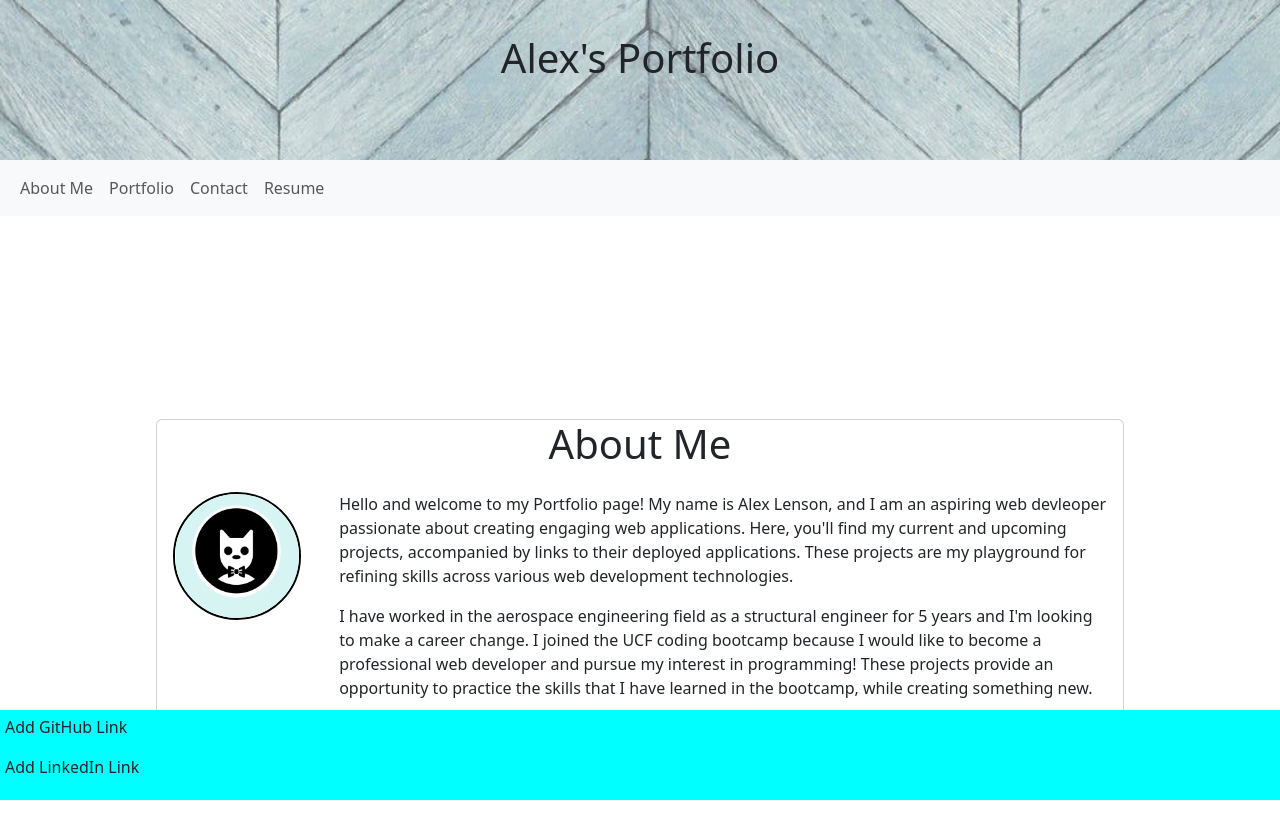
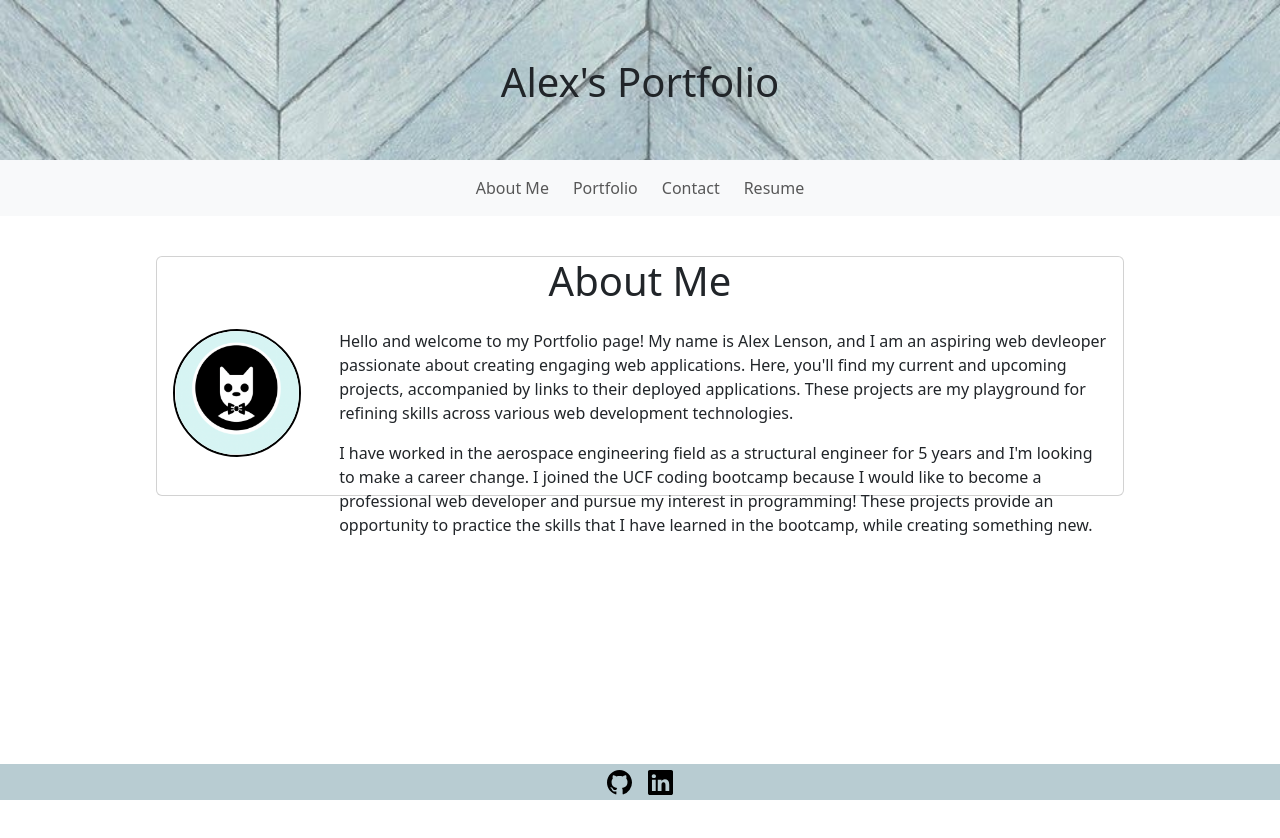
Before and after one commit to AlexLenson/React-Portfolio, a React (Vite) app: page / in a window 1280 px wide. Shown: the top 838 px of the page. Built offline with nearby package versions, Linux system fonts and the light colour scheme.

Commit message:
centered navbar and added gap to list items

```diff
--- a/package.json
+++ b/package.json
@@ -14,6 +14,7 @@
     "emailjs": "^4.0.3",
     "emailjs-com": "^3.2.0",
     "react": "^18.2.0",
+    "react-bootstrap-icons": "^1.10.3",
     "react-dom": "^18.2.0",
     "react-router-dom": "^6.11.1",
     "validator": "^13.11.0"
--- a/src/components/Footer.jsx
+++ b/src/components/Footer.jsx
@@ -1,12 +1,15 @@
-
+import { Github } from "react-bootstrap-icons"
+import { Linkedin } from "react-bootstrap-icons"
 
 function Footer () {
     return(
     <footer className="sticky-bottom">
-        <p>Add GitHub Link</p>
-        <p>Add LinkedIn Link</p>
+        <div className="d-flex justify-content-center gap-3">
+            <a href="https://github.com/AlexLenson"><Github size={25} color="black"/></a>
+                <a href="https://www.linkedin.com/in/mark-lenson/"><Linkedin size={25} color="black"/></a>
+        </div>
     </footer>
     )
 }
 
-export default Footer
+export default Footer;
--- a/src/components/Header.jsx
+++ b/src/components/Header.jsx
@@ -3,7 +3,7 @@ import heroImage from '../assets/chevron.jpg'
 function Header () {
     return (
         <header>
-            <h1 className='text-center mt-4'>Alex's Portfolio</h1>
+            <h1 className='text-center mt-5'>Alex's Portfolio</h1>
         </header>
     )
 }
--- a/src/components/Nav.jsx
+++ b/src/components/Nav.jsx
@@ -15,8 +15,8 @@ function Nav() {
                 >
                     <span className="navbar-toggler-icon"></span>
                 </button>
-                <div className="collapse navbar-collapse" id="navbarNavDropdown">
-                    <ul className="navbar-nav">
+                <div className="collapse navbar-collapse justify-content-center" id="navbarNavDropdown">
+                    <ul className="navbar-nav gap-2">
                         <li className="nav-item">
                             <Link className="nav-link" to="/about">About Me</Link>
                         </li>
--- a/src/components/Portfolio.jsx
+++ b/src/components/Portfolio.jsx
@@ -5,7 +5,7 @@ import Project from './Project';
 
 function Portfolio() {
     return (
-        <div className="portfolio row d-flex justify-content-center flex-wrap gap-3">
+        <div className="portfolio row d-flex justify-content-center flex-wrap gap-3 pt-4">
             {projectData.map((project, index) => (
                 <Project
                     key={index}
--- a/src/index.css
+++ b/src/index.css
@@ -15,9 +15,12 @@ header{
 
 main{
   display: flex;
-  align-items: center;
   justify-content: center;
   height: 90vh;
+}
+
+.about{
+  max-height:30vh;
 }
 
 .about img{
@@ -32,10 +35,14 @@ main{
 }
 
 .contact-section {
+
   width: 80vw;
+}
+.about, .portfolio, .contact-section{
+  margin-top: 5vh;
 }
 
 footer{
-  background-color: aqua;
+  background-color: #b8ccd2;
   padding: 5px;
 }
```
Also changed, not shown: public/assets/techblog4.png (added), 1 other file (tests, documents, lock files or other folders).
